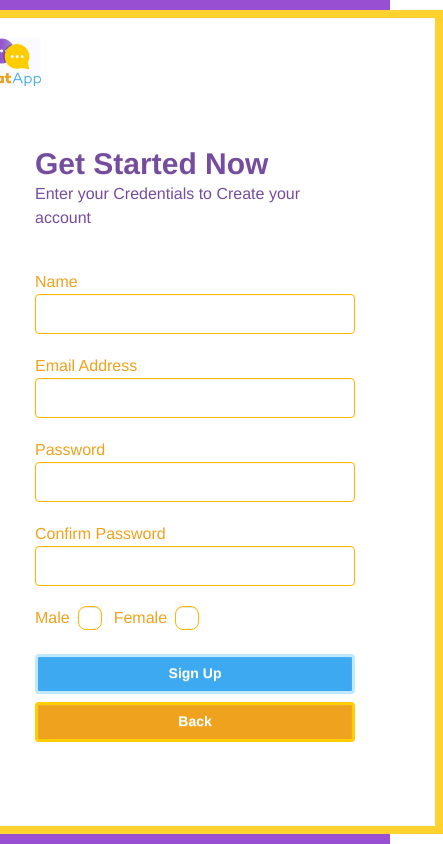
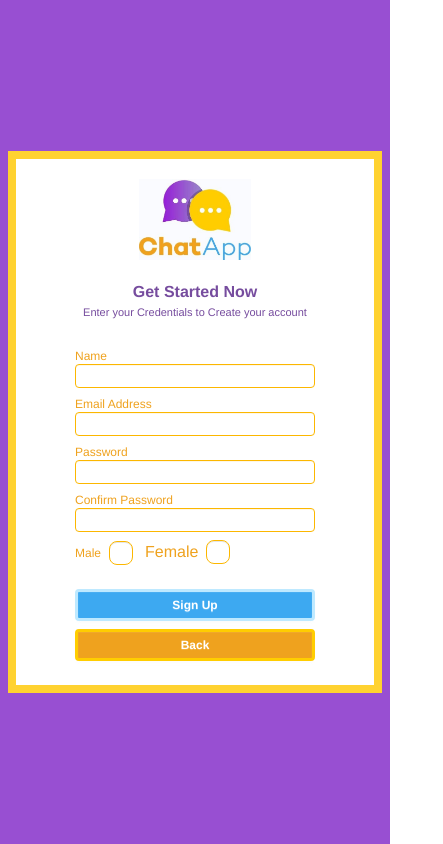
Before and after one commit to kasDev18/chat_app_react, a React (Vite) app in the folder client/: page /signup in a window 390 px wide. Shown: the whole page, 443 px wide, since content can reach past the window. Built offline with nearby package versions, Linux system fonts and the light colour scheme.

Commit message:
Fix signup page responsiveness

```diff
--- a/client/src/pages/signup/GenderCheckbox.jsx
+++ b/client/src/pages/signup/GenderCheckbox.jsx
@@ -4,22 +4,22 @@ function GenderCheckbox({ onCheckboxChange, selectedGender }) {
   return (
     <div className="flex">
       <div className="form-control mr-3">
-        <label htmlFor="gender_male" className={`label gap-2 cursor-pointer ${selectedGender === "male" ? "selected" : ""}`}>
+        <label htmlFor="gender_male" className={`label gap-2 cursor-pointer ${selectedGender === "male" ? "selected" : ""} text-xs lg:text-xl`}>
           <span className="label-text text-[#EFA21E]">Male</span>
           <input
             type="checkbox"
-            className="checkbox checkbox-warning"
+            className="checkbox checkbox-warning input-xs"
             checked={selectedGender === "male"}
             onChange={() => onCheckboxChange("male")}
           />
         </label>
       </div>
       <div className="form-control">
-        <label htmlFor="gender_female" className={`label gap-2 cursor-pointer ${selectedGender === "female" ? "selected" : ""}`}>
+        <label htmlFor="gender_female" className={`label gap-2 cursor-pointer ${selectedGender === "female" ? "selected" : ""} text- lg:text-xl`}>
           <span className="label-text text-[#EFA21E]">Female</span>
           <input
             type="checkbox"
-            className="checkbox checkbox-warning"
+            className="checkbox checkbox-warning input-xs"
             checked={selectedGender === "female"}
             onChange={() => onCheckboxChange("female")}
           />
--- a/client/src/pages/signup/Signup.jsx
+++ b/client/src/pages/signup/Signup.jsx
@@ -36,8 +36,8 @@ function Signup() {
     await signup(inputs);
   };
   return (
-    <div className="h-screen w-screen bg-[#984FD2] font-display">
-      <div className="background-chat-imgs">
+    <div className="h-screen w-screen bg-[#984FD2] font-display sm:flex justify-center items-center">
+      <div className="background-chat-imgs sm:flex hidden">
         <img
           src="/images/chat2.png"
           alt=""
@@ -80,59 +80,58 @@ function Signup() {
           }
         />
       </div>
-      <div className="flex justify-center items-center flex-1 h-screen w-screen absolute ">
-        <div className="bg-white border-8 border-amber-300 p-5">
+      <div className="flex justify-center items-center flex-1 h-screen md:w-20 relative p-2">
+        <div className="bg-white border-8 border-amber-300 px-5 pt-5">
           <img
             src="/images/chatapp_logo.jpg"
-            width={"15%"}
-            height={"15%"}
-            alt=""
+            className="mx-auto w-[35%] h-[35%] 2xl:w-[30%] 2xl:h-[30%] lg:w-[20%] lg:h-[20%]"
+            alt="signup-chatapp-logo"
           />
-          <div className="m-15">
-            <div className="text-[#764C9E]">
-              <h1 className="text-3xl font-bold">Get Started Now</h1>
-              <h2>Enter your Credentials to Create your account</h2>
+          <div className="lg:m-10 mt-5">
+            <div className="text-[#764C9E] lg:grid flex flex-col items-center sm:justify-center">
+              <h1 className="2xl:text-5xl md:text-xl text-md font-bold">Get Started Now</h1>
+              <h2 className="2xl:text-4xl lg:text-xl md:text-md text-[11px]">Enter your Credentials to Create your account</h2>
             </div>
-            <form onSubmit={handleSubmit}>
-              <div className="my-10 text-[#EFA21E]">
-                <div className="my-5">
-                  <label htmlFor="">Name</label>
+            <form onSubmit={handleSubmit} className="flex flex-col justify-center items-center">
+              <div className="lg:my-10 my-5 text-[#EFA21E]">
+                <div className="flex flex-col lg:my-3 my-2">
+                  <label className="lg:text-xl text-xs" htmlFor="name">Name</label>
                   <input
                     type="text"
-                    className="input input-warning bg-transparent"
+                    className="input input-warning bg-transparent input-xs 2xl:input-xl 2xl:w-180 lg:input-sm lg:w-100 w-60"
                     value={inputs.fullName}
                     onChange={(e) =>
                       setInputs({ ...inputs, fullName: e.target.value })
                     }
                   />
                 </div>
-                <div className="my-5">
-                  <label htmlFor="email_address">Email Address</label>
+                <div className="flex flex-col lg:my-5 my-2">
+                  <label className="lg:text-xl text-xs" htmlFor="email_address">Email Address</label>
                   <input
                     type="email"
-                    className="input input-warning bg-transparent"
+                    className="input input-warning bg-transparent input-xs 2xl:input-xl 2xl:w-180 lg:input-sm w-full lg:w-100"
                     value={inputs.emailAddress}
                     onChange={(e) =>
                       setInputs({ ...inputs, emailAddress: e.target.value })
                     }
                   />
                 </div>
-                <div className="my-5">
-                  <label htmlFor="password">Password</label>
+                <div className="flex flex-col lg:my-5 my-2">
+                  <label className="lg:text-xl text-xs" htmlFor="password">Password</label>
                   <input
                     type="password"
-                    className="input input-warning bg-transparent"
+                    className="input input-warning bg-transparent input-xs 2xl:input-xl 2xl:w-180 lg:input-sm w-full lg:w-100"
                     value={inputs.password}
                     onChange={(e) =>
                       setInputs({ ...inputs, password: e.target.value })
                     }
                   />
                 </div>
-                <div className="my-5">
-                  <label htmlFor="confirm_password">Confirm Password</label>
+                <div className="flex flex-col lg:my-5 my-2">
+                  <label className="lg:text-xl text-xs" htmlFor="confirm_password">Confirm Password</label>
                   <input
                     type="password"
-                    className="input input-warning bg-transparent"
+                    className="input input-warning bg-transparent input-xs 2xl:input-xl 2xl:w-180 lg:input-sm w-full lg:w-100"
                     value={inputs.confirmPassword}
                     onChange={(e) =>
                       setInputs({ ...inputs, confirmPassword: e.target.value })
@@ -143,15 +142,15 @@ function Signup() {
                   onCheckboxChange={handleCheckboxChange}
                   selectedGender={inputs.gender}
                 />
-                <div className="flex flex-col justify-center my-5">
-                  <button className="btn bg-[#3DA9F1] text-white border-3 border-[#BEE9FF] w-80 my-1" disabled={loading}>
+                <div className="flex flex-col justify-center md:my-5 mt-5">
+                  <button className="btn bg-[#3DA9F1] text-white border-3 border-[#BEE9FF] my-1 btn-sm 2xl:btn-xl" disabled={loading}>
                     {loading ? <span className="loading loading-spinner"></span> : "Sign Up"}
                   </button>
                   {/* <button className="btn bg-[#EFA21E] text-white border-3 border-[#FFCD00] w-80 my-1">
                     <Link to="/login">Back</Link>
                   </button> */}
                   <Link to="/login">
-                    <button className="btn bg-[#EFA21E] text-white border-3 border-[#FFCD00] w-80 my-1">
+                    <button className="btn bg-[#EFA21E] text-white border-3 border-[#FFCD00] my-1 btn-sm w-full 2xl:btn-xl">
                       Back
                     </button>
                   </Link>
```
